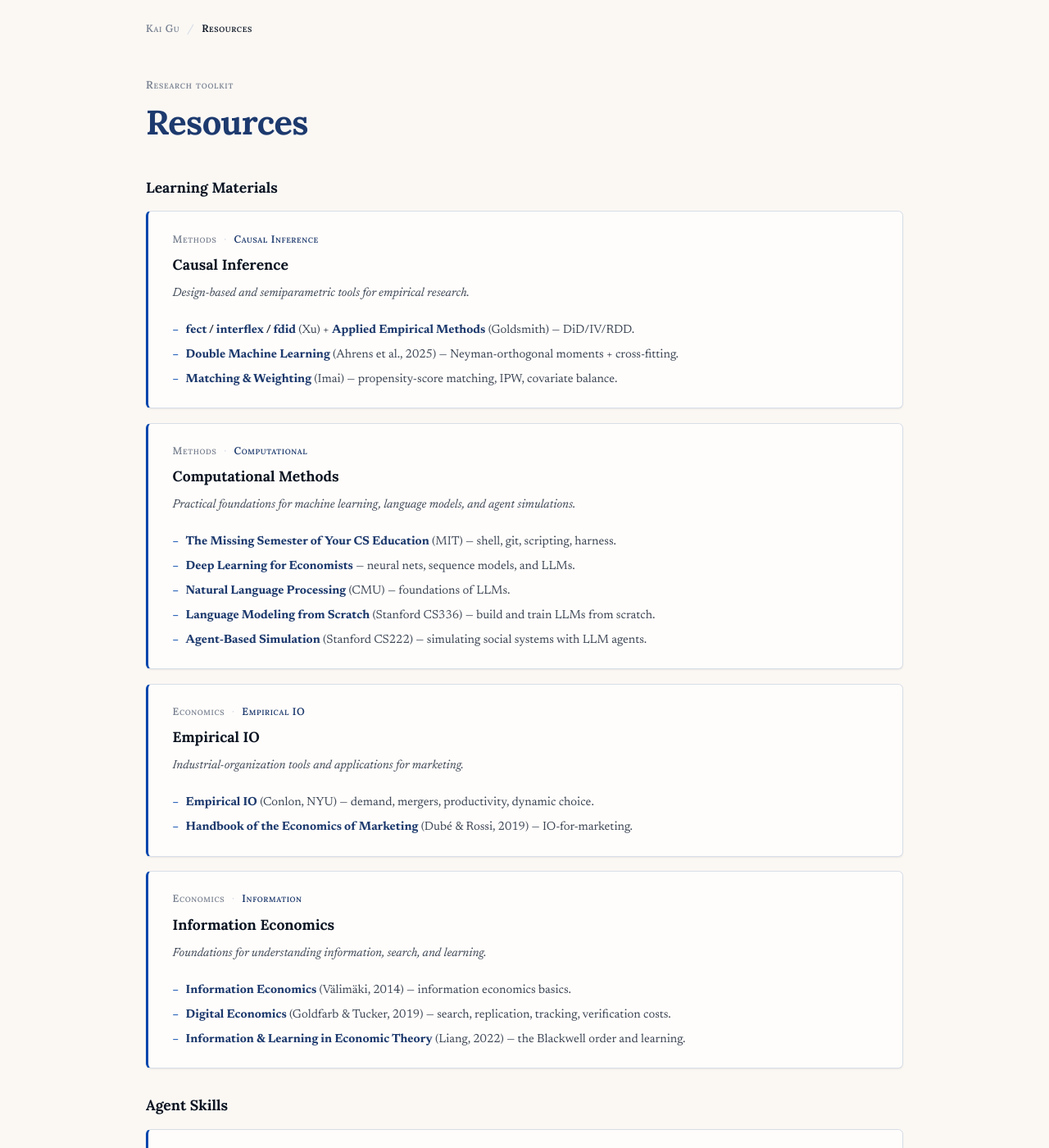
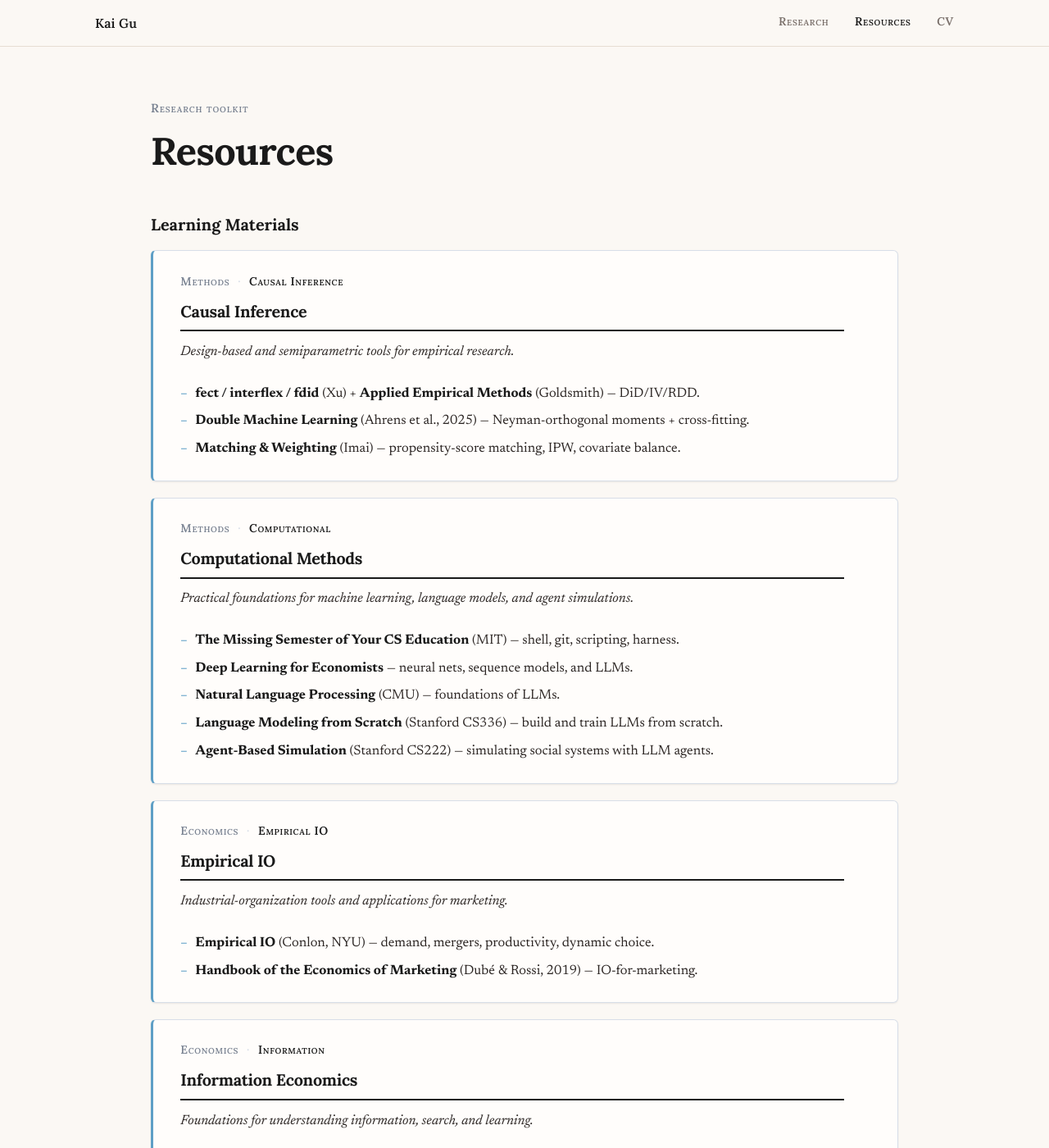
Before and after one commit to KaiGu2024/KaiGu2024.github.io, a Jekyll site: the page docs/resources/index.html, which Jekyll copies as it is, in a window 1280 px wide and 1400 px high. Shown: the whole window at 82% size. Built offline with Jekyll 4.4.1, drawn with Linux system fonts in a browser that asks for light colours.

Commit message:
Add shared navigation to collection pages

```diff
--- a/docs/css/collection.css
+++ b/docs/css/collection.css
@@ -1,11 +1,11 @@
 /* Blue-and-white academic collection pages.
    Shared by Resources and CV; derived from the reading-group index. */
 :root {
-  --collection-primary: #1d3a6e;
-  --collection-primary-soft: #eef3fb;
-  --collection-accent: #0046ad;
-  --collection-ink: #0a1422;
-  --collection-ink-soft: #3b4554;
+  --collection-primary: #1a1a1a;
+  --collection-primary-soft: #f7eee5;
+  --collection-accent: #5e9fc6;
+  --collection-ink: #1a1a1a;
+  --collection-ink-soft: #2c2624;
   --collection-ink-mute: #7a8392;
   --collection-bg: #fbf8f4;
   --collection-paper: #fffdfb;
@@ -31,8 +31,12 @@ body.collection-page {
   -webkit-font-smoothing: antialiased;
 }
 
-.collection-page a { color: var(--collection-primary); text-decoration: none; }
-.collection-page a:hover { color: var(--collection-accent); }
+.collection-page main a,
+.collection-page .collection-footer a { color: var(--collection-primary); text-decoration: none; }
+.collection-page main a:hover,
+.collection-page .collection-footer a:hover { color: var(--collection-accent); }
+
+.collection-page main { max-width: none; margin: 0; padding: 0; }
 
 .collection-header,
 .collection-hero,
--- a/docs/resources/index.html
+++ b/docs/resources/index.html
@@ -11,14 +11,28 @@
   <link rel="preconnect" href="https://fonts.googleapis.com">
   <link rel="preconnect" href="https://fonts.gstatic.com" crossorigin>
   <link href="https://fonts.googleapis.com/css2?family=Lora:ital,wght@0,400;0,500;0,600;0,700;1,400&family=Newsreader:ital,opsz,wght@0,6..72,400..700;1,6..72,400&display=swap" rel="stylesheet">
+  <link rel="stylesheet" href="../css/tokens.css">
+  <link rel="stylesheet" href="../css/style.css">
   <link rel="stylesheet" href="../css/collection.css">
 </head>
 <body class="collection-page">
-  <header class="collection-header">
-    <a href="../">Kai Gu</a>
-    <span class="sep">/</span>
-    <span>Resources</span>
-  </header>
+  <nav id="navbar">
+    <div class="nav-inner">
+      <a class="nav-name" href="../" aria-label="Kai Gu home">Kai Gu</a>
+      <ul class="nav-links">
+        <li><a href="../#research">Research</a></li>
+        <li><a class="active" href="./" aria-current="page">Resources</a></li>
+        <li><a href="../cv/">CV</a></li>
+      </ul>
+      <button class="nav-toggle" aria-label="Toggle menu" aria-expanded="false">&#9776;</button>
+    </div>
+    <ul class="nav-mobile">
+      <li><a href="../#research">Research</a></li>
+      <li><a href="./" aria-current="page">Resources</a></li>
+      <li><a href="../cv/">CV</a></li>
+    </ul>
+  </nav>
+  <div id="progress-bar"></div>
 
   <main>
     <section class="collection-hero">
@@ -93,5 +107,6 @@
   </main>
 
   <footer class="collection-footer">&copy; 2026 Kai Gu &middot; <a href="mailto:kai.gu@phd.unibocconi.it">kai.gu@phd.unibocconi.it</a></footer>
+  <script src="../js/main.js"></script>
 </body>
 </html>
```
Also changed, not shown: docs/cv/index.html (+20 -5 lines).
